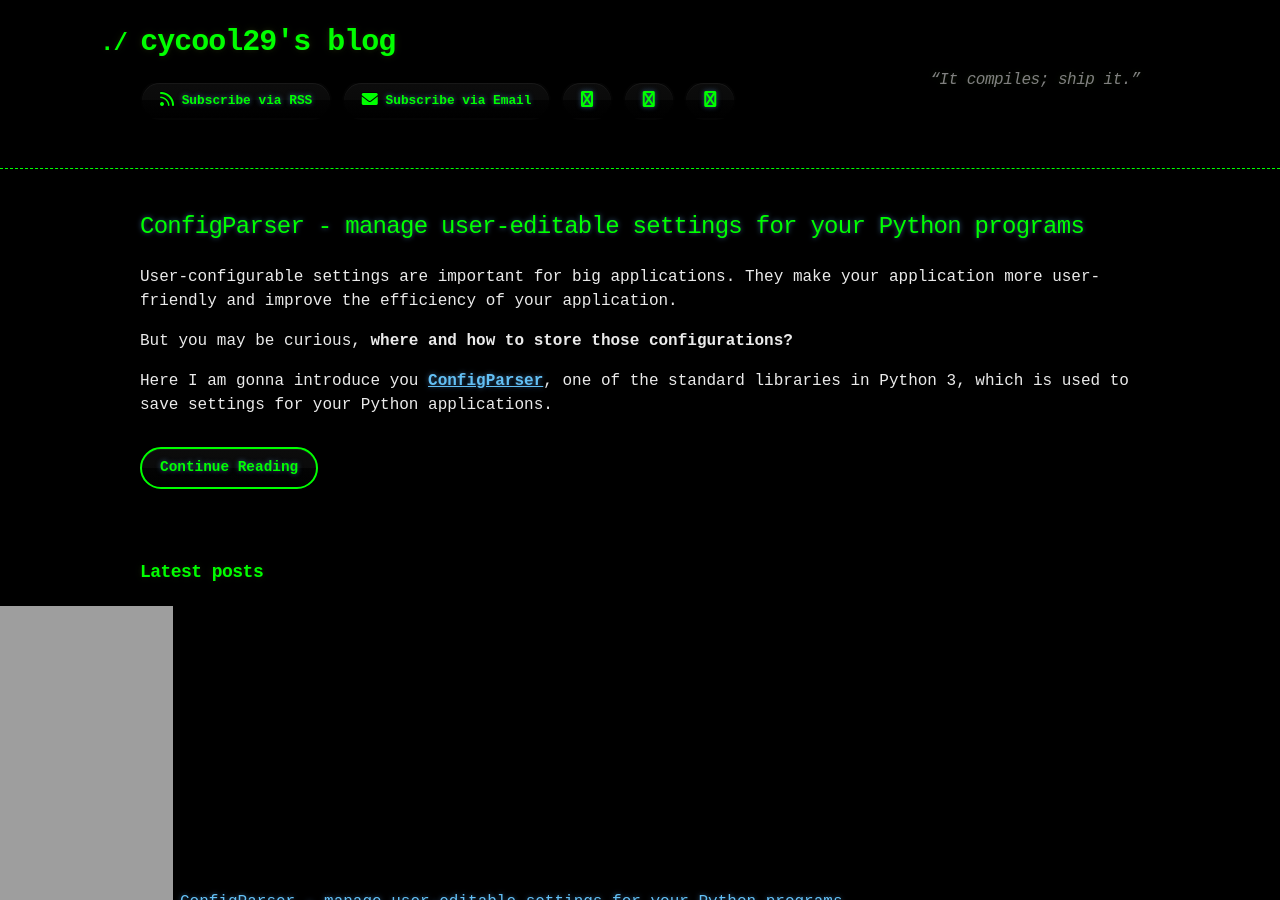
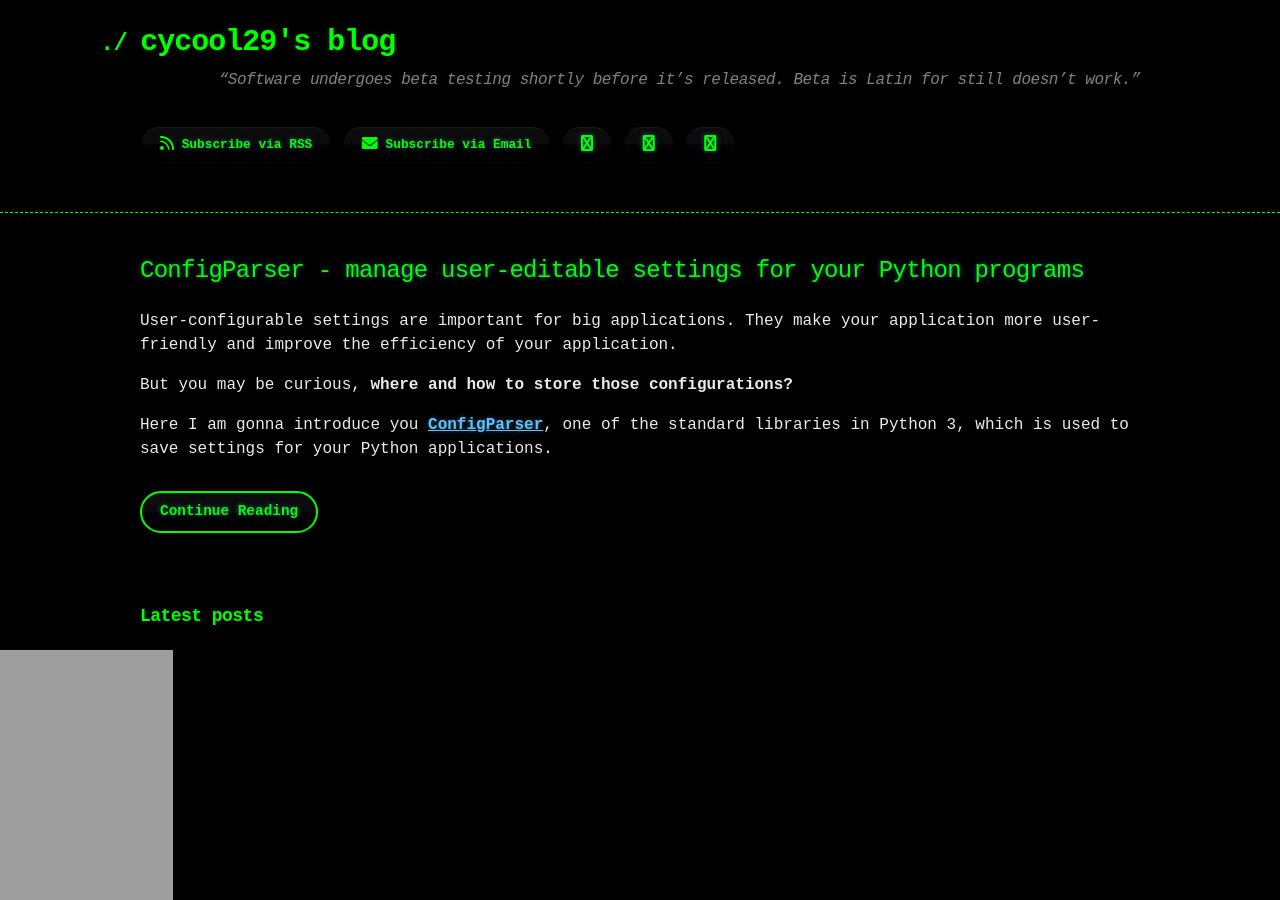
Before and after one commit to cycool29/cycool29.github.io, a Jekyll site: the page built from index.md, in a window 1280 px wide and 900 px high. Built offline with Jekyll 4.4.1, drawn with Linux system fonts in a browser that asks for light colours; a style sheet for code colours, icons or effects is not loaded.

Commit message:
Update quotes

```diff
--- a/_config.yml
+++ b/_config.yml
@@ -1,5 +1,5 @@
 title: cycool29's blog
-description: "“It compiles; ship it.” "
+description: "“Software undergoes beta testing shortly before it’s released. Beta is Latin for still doesn’t work.” "
 bio: A high school student. Intermediate in Python, Git, Bash. Learning JavaScript. He/Him. "
 author: cycool29
 url: https://cycool29.github.io
```
